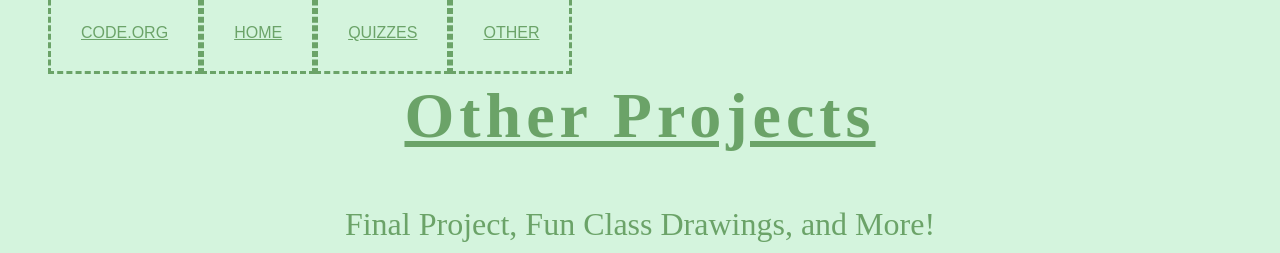
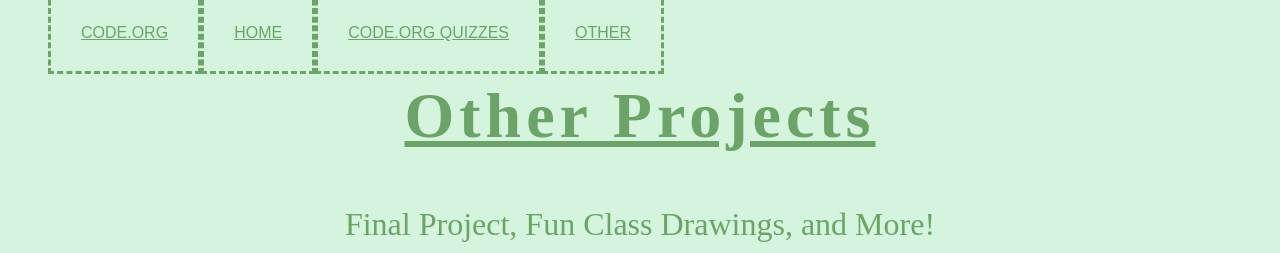
Before and after one commit to WVCS/website-simonaitkin, a plain HTML site: page index3.html in a window 1280 px wide. Shown: the top 253 px of the page. Drawn offline with Linux system fonts and the light colour scheme.

Commit message:
Update index3.html

```diff
--- a/index3.html
+++ b/index3.html
@@ -8,7 +8,7 @@
    <ul>
      <li> <a href="https://code.org/">CODE.ORG </a></li>
      <li> <a href="index.html">HOME </a></li>
-     <li> <a href="index2.html">QUIZZES </a></li>
+     <li> <a href="index2.html">CODE.ORG QUIZZES </a></li>
      <li> <a href= "index3.html">OTHER </a></li>
     </ul>
     <br>
```
